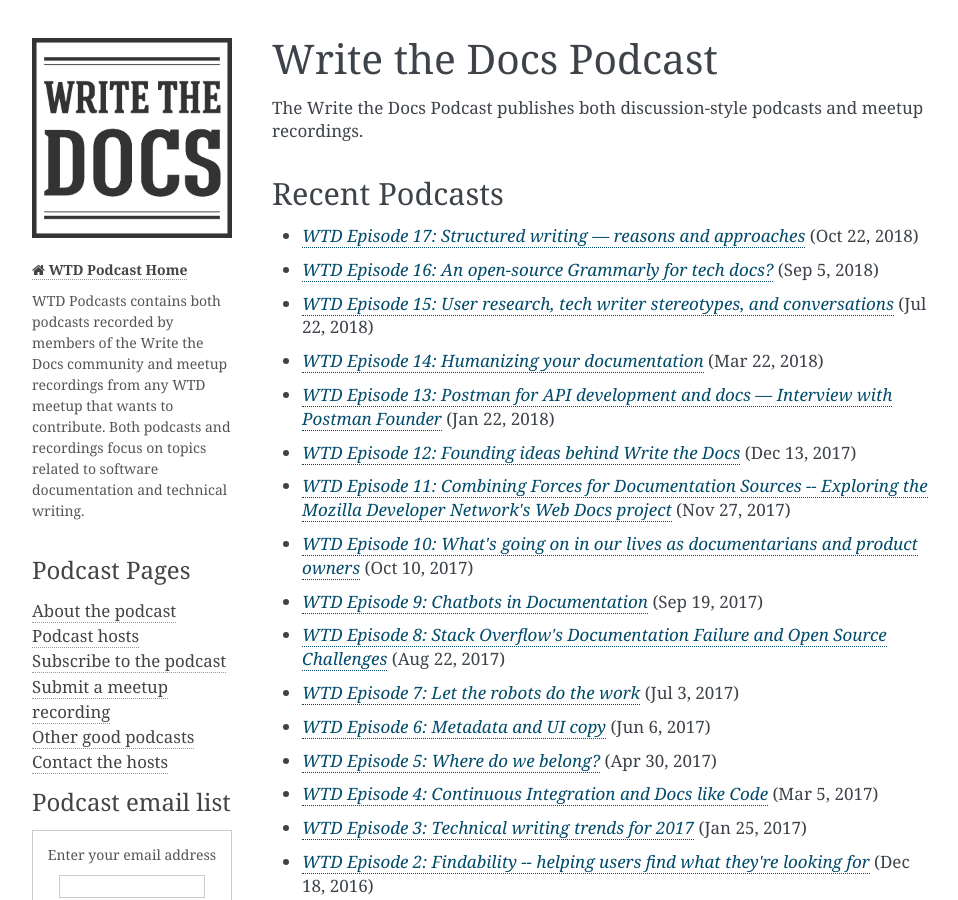
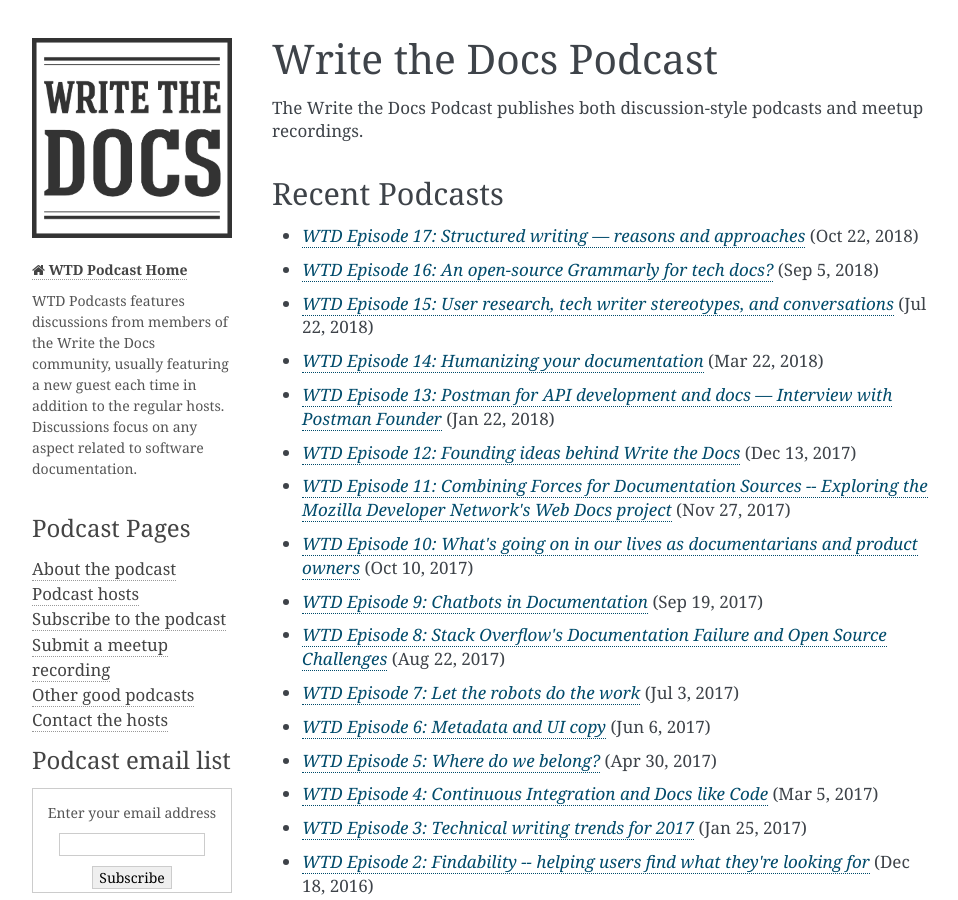
Before and after one commit to writethedocspodcast/writethedocspodcast.github.io, a Jekyll site: the page built from index.html, in a window 1280 px wide and 900 px high. Shown: the whole window, without its empty margins (148-1106 px from the left). Built offline with Jekyll 4.4.1, drawn with Linux system fonts in a browser that asks for light colours; comment, search, counter and statistics services are not loaded.

Commit message:
update description

```diff
--- a/_config.yml
+++ b/_config.yml
@@ -1,6 +1,6 @@
 title: Write the Docs Podcast
 description: >
-  WTD Podcasts contains both podcasts recorded by members of the Write the Docs community and meetup recordings from any WTD meetup that wants to contribute. Both podcasts and recordings focus on topics related to software documentation and technical writing.
+  WTD Podcasts features discussions from members of the Write the Docs community, usually featuring a new guest each time in addition to the regular hosts. Discussions focus on any aspect related to software documentation.
 url: http://podcast.writethedocs.org
 
 host: 127.0.0.1
```
